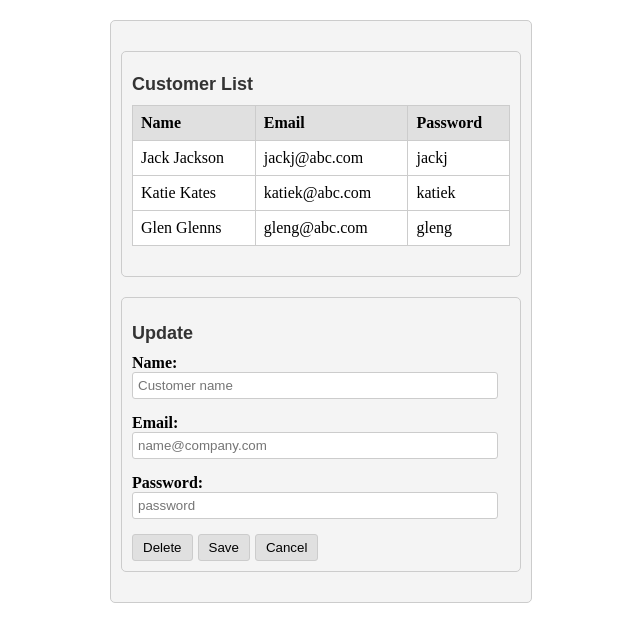
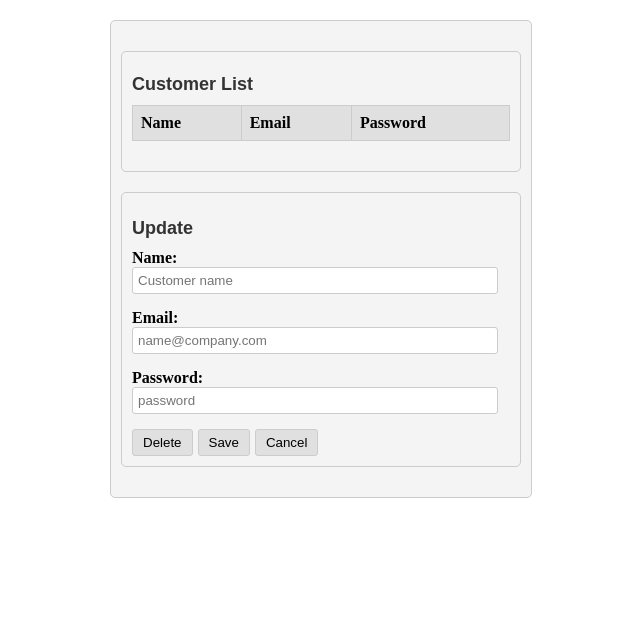
Before and after one commit to lalithaagadde/front-end-application, a React (Vite) app: page / in a window 1280 px wide. Shown: the top 642 px of the page, without its empty margins (319-959 px from the left). Built offline with nearby package versions, Linux system fonts and the light colour scheme.

Commit message:
Upgrade memdb.js

```diff
--- a/src/App.jsx
+++ b/src/App.jsx
@@ -1,6 +1,13 @@
+import { useState } from 'react';
 import './App.css'
+import { getAll, get, deleteById, post, put } from './memdb'
+
 
 function App() {
+
+
+  const [customers, setAllCustomers] = useState([]);
+
 
   function handleDelete() {
     console.log("in onDeleteClick()");
@@ -14,34 +21,36 @@
     console.log("in onCancelClick()");
   }
 
+  function handleListClick() {
+    console.log("in handleListClick()");
+  }
+
   return (
     <>
     <div className='container'>
+
     <div className='container'>
             <h1>Customer List</h1>
             <table>
+
               <thead>
                 <tr>
-                    <th>Name</th>
-                    <th>Email</th>
-                    <th>Password</th>
-                </tr></thead>
-                <tbody>
-                <tr>
-                    <td>Jack Jackson</td>
-                    <td>jackj@abc.com</td>
-                    <td>jackj</td>
+                  <th>Name</th>
+                  <th>Email</th>
+                  <th>Password</th>
                 </tr>
-                <tr>
-                    <td>Katie Kates</td>
-                    <td>katiek@abc.com</td>
-                    <td>katiek</td>
-                </tr>
-                <tr>
-                    <td>Glen Glenns</td>
-                    <td>gleng@abc.com</td>
-                    <td>gleng</td>
-                </tr></tbody>
+              </thead>
+
+              <tbody>
+                {customers.map((customer, index) => (
+                  <tr key={index} onClick={() => handleListClick()}>
+                    <td>{customer.name}</td>
+                    <td>{customer.email}</td>
+                    <td>{customer.password}</td>
+                  </tr>
+                ))}
+
+              </tbody>
             </table>
       </div>
 
--- /dev/null
+++ b/src/memdb.js
@@ -0,0 +1,75 @@
+const items = [
+    {
+      "id": 0,
+      "name": "Mike Johnsons",
+      "email": "mikej@abc.com",
+      "password": "mikej"
+    },
+    {
+      "name": "Cindy Smiths",
+      "email": "cinds@abc.com",
+      "password": "cinds",
+      "id": 1
+    },
+    {
+      "name": "Julio Martins",
+      "email": "julim@abc.com",
+      "password": "julim",
+      "id": 2
+    }
+  ]
+
+
+export function getAll(){
+    return items;
+}
+
+export function get(id) {
+    let result = null;
+    for( let item of items){
+        if(item.id === id){
+            result = item;
+        }
+    }
+  return result;
+}
+
+export function deleteById(id) {
+  let arrayIndex = getArrayIndexForId(id);
+  if( arrayIndex >= 0 && arrayIndex < items.length){
+    items.splice(arrayIndex,1);
+  }
+}
+
+export function post(item) {
+  let nextid = getNextId();
+  item.id = nextid;
+  items[items.length] = item;
+}
+
+export function put(id, item) {
+  for( let i = 0; i < items.length; i++){
+    if(items[i].id === id){
+      items[i] = item;
+      return;
+    }
+  }
+}
+
+function getArrayIndexForId(id){
+  for( let i = 0; i < items.length; i++){
+    if(items[i].id === id){
+      return i;
+    }
+  }
+  return -1;
+}
+
+
+function getNextId(){
+  let maxid = 0;
+  for( let item of items){
+    maxid = (item.id > maxid)?item.id:maxid;
+  }
+  return maxid + 1;
+}
```
